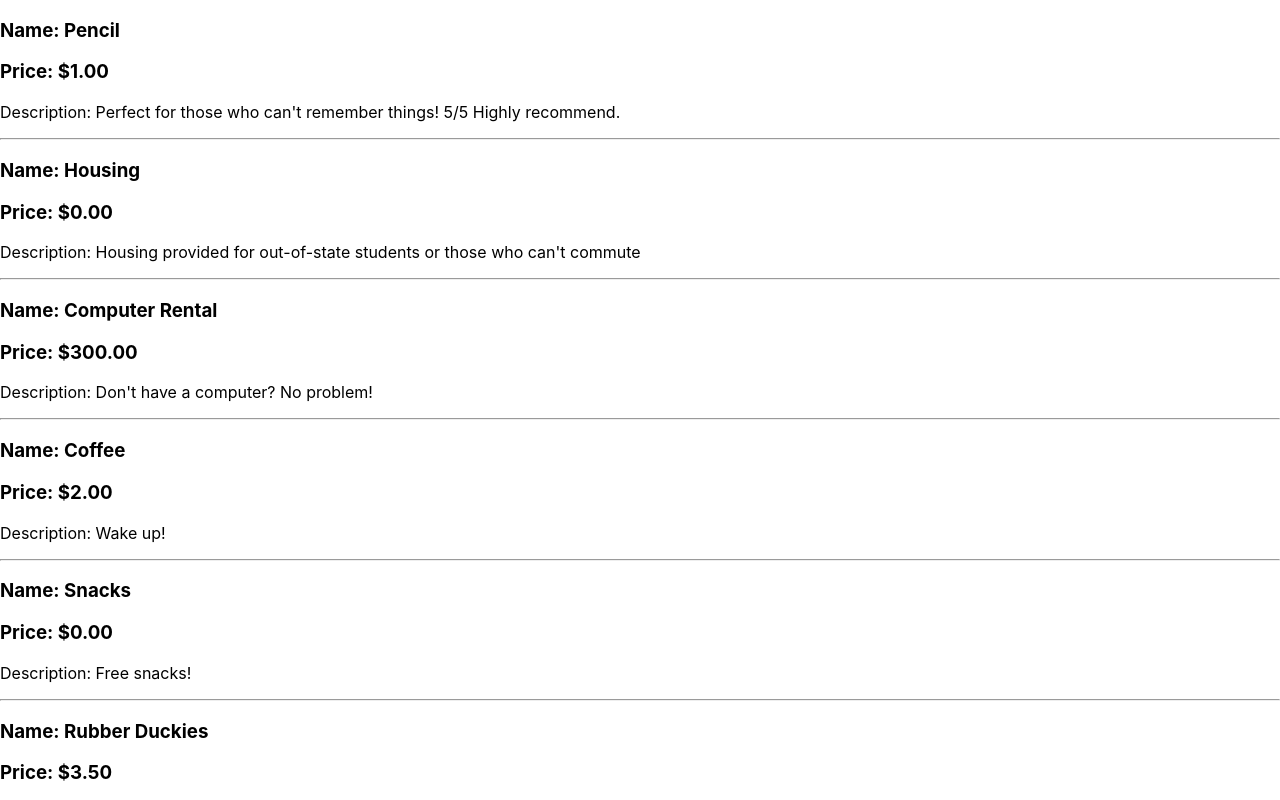
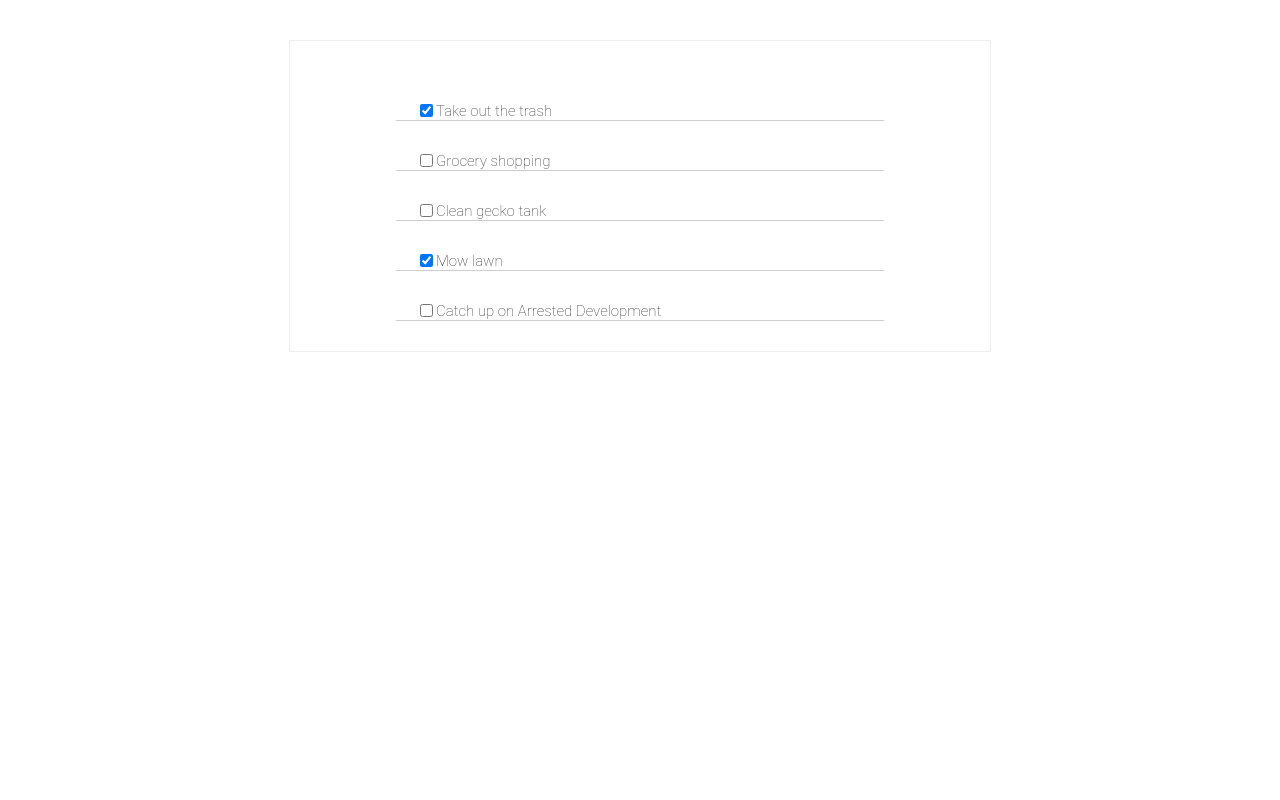
Before and after one commit to SuzanneNL/learn-react, a React (Create React App) app in the folder my-app/: page / in a window 1280 px wide. Shown: the top 800 px of the page. Built offline with nearby package versions, Linux system fonts and the light colour scheme.

Commit message:
Mapping components in to do app

```diff
--- a/my-app/src/ToDoApp.js
+++ b/my-app/src/ToDoApp.js
@@ -1,15 +1,17 @@
 import React from 'react';
 import ToDoItem from './components/ToDoItem'
+import todosData from './components/todosData'
 
 function ToDoApp () {
-	return (
-		<div className="to-do-list">
-			<ToDoItem />
-            <ToDoItem />
-            <ToDoItem />
-            <ToDoItem />
-		</div>
-	)
+	const todoItems = todosData.map(item =>
+		<ToDoItem key={item.id} item={item}
+		/>)
+
+		return (
+			<div className="to-do-list">
+				{todoItems}
+			</div>
+		)
 }
 
 export default ToDoApp
--- a/my-app/src/components/ToDoItem.js
+++ b/my-app/src/components/ToDoItem.js
@@ -1,10 +1,10 @@
 import React from 'react';
 
-function ToDoItem () {
+function ToDoItem (props) {
 	return (
 		<div className="to-do-item">
-			<input type="checkbox" />
-			<span>Placeholder text</span>
+			<input type="checkbox" checked={props.item.completed}/>
+			<span>{props.item.text}</span>
 		</div>
 	)
 }
--- /dev/null
+++ b/my-app/src/components/todosData.js
@@ -0,0 +1,29 @@
+const todosData = [
+    {
+        id: 1,
+        text: "Take out the trash",
+        completed: true
+    },
+    {
+        id: 2,
+        text: "Grocery shopping",
+        completed: false
+    },
+    {
+        id: 3,
+        text: "Clean gecko tank",
+        completed: false
+    },
+    {
+        id: 4,
+        text: "Mow lawn",
+        completed: true
+    },
+    {
+        id: 5,
+        text: "Catch up on Arrested Development",
+        completed: false
+    }
+]
+
+export default todosData
--- a/my-app/src/index.js
+++ b/my-app/src/index.js
@@ -4,10 +4,10 @@ import './index.css';
 import App from './App';
 import reportWebVitals from './reportWebVitals';
 
-import ProductsApp from './ProductsApp';
+import ToDoApp from './ToDoApp';
 
 ReactDOM.render(
-  <ProductsApp />,
+  <ToDoApp />,
   document.getElementById("root")
   )
 
```
